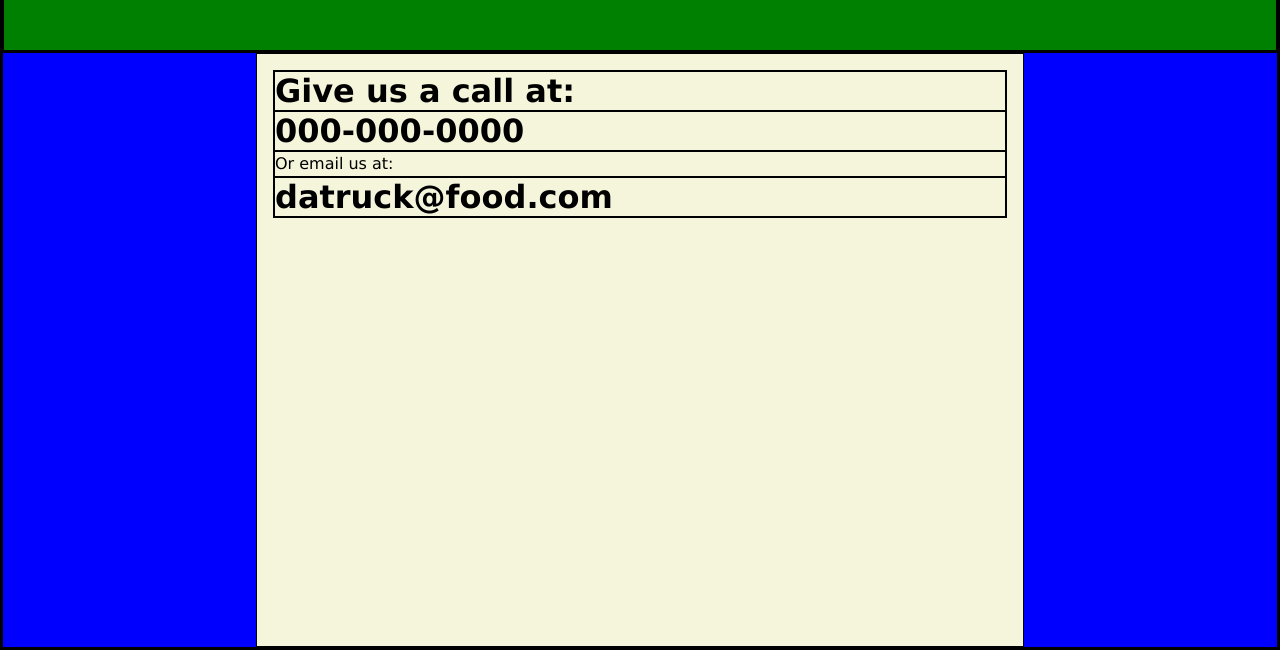
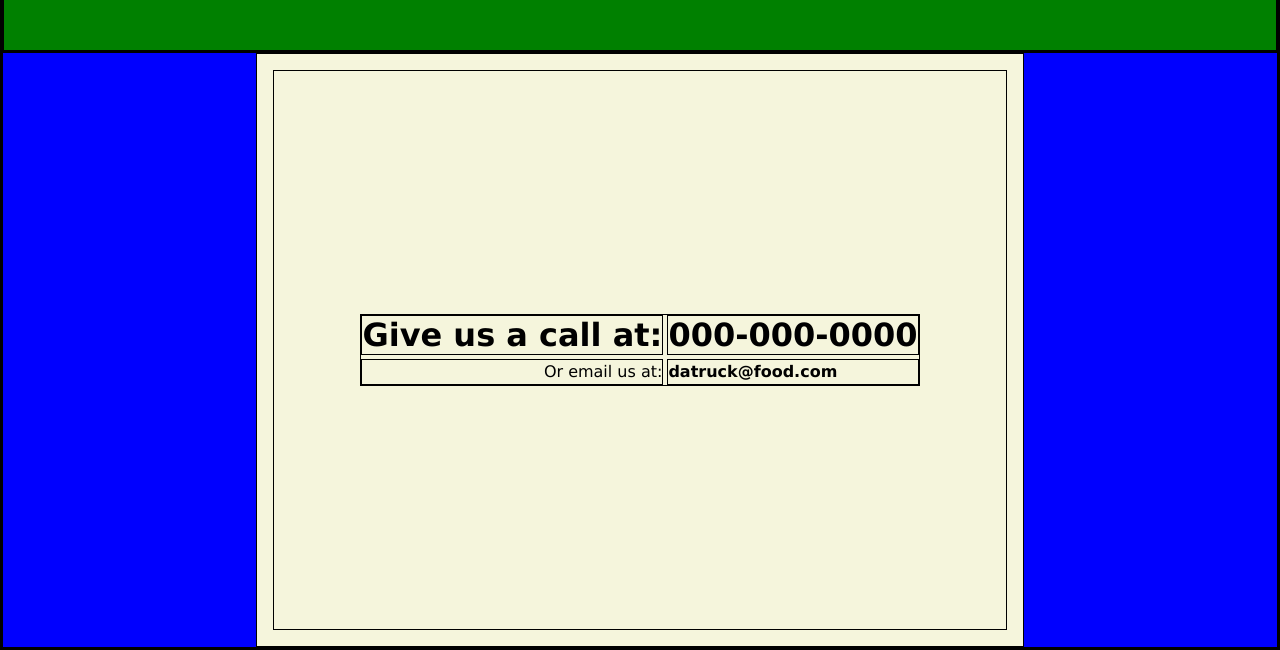
Before and after one commit to Mike-138/restaurant-page, a website built with webpack: page dist/index.html in a window 1280 px wide. Both pictures are taken after a click on the element "CONTACT". Shown: the part 150-800 px from the top of the page. Built offline with nearby package versions, Linux system fonts and the light colour scheme; files whose address does not match are found by name.

Commit message:
Style contact page

```diff
--- a/src/index.js
+++ b/src/index.js
@@ -149,16 +149,23 @@ const contactPage = (() => {
     })();
 
     const _contactEmail = (() => {
-        const container = base.makeHeader();
+        const container = base.makePara();
         container.classList.add("contact-email");
         container.textContent = "datruck@food.com";
+        return container;
+    })();
+
+    const _contactGrid = (() => {
+        const container = base.makeDiv();
+        container.classList.add("contact-grid");
+        container.append(_contactNumberPrompt, _contactNumber, _contactEmailPrompt, _contactEmail);
         return container;
     })();
 
     const _contactContainer = (() => {
         const container = base.makeDiv();
         container.classList.add("contact-container");
-        container.append(_contactNumberPrompt, _contactNumber, _contactEmailPrompt, _contactEmail);
+        container.append(_contactGrid);
         return container;
     })();
 
--- a/src/style.css
+++ b/src/style.css
@@ -91,3 +91,23 @@ main {
 .landing-description {
     font-size: 1.25em;
 }
+
+.contact-container {
+    height: inherit;
+    display: grid;
+    place-content: center;
+}
+
+.contact-grid {
+    display: grid;
+    grid-template-columns: auto 1fr;
+    gap: 0.25em;
+}
+
+.contact-grid > *:nth-child(odd) {
+    text-align: right;
+}
+
+.contact-email {
+    font-weight: bold;
+}
```
Also changed, not shown: dist/main.js.
